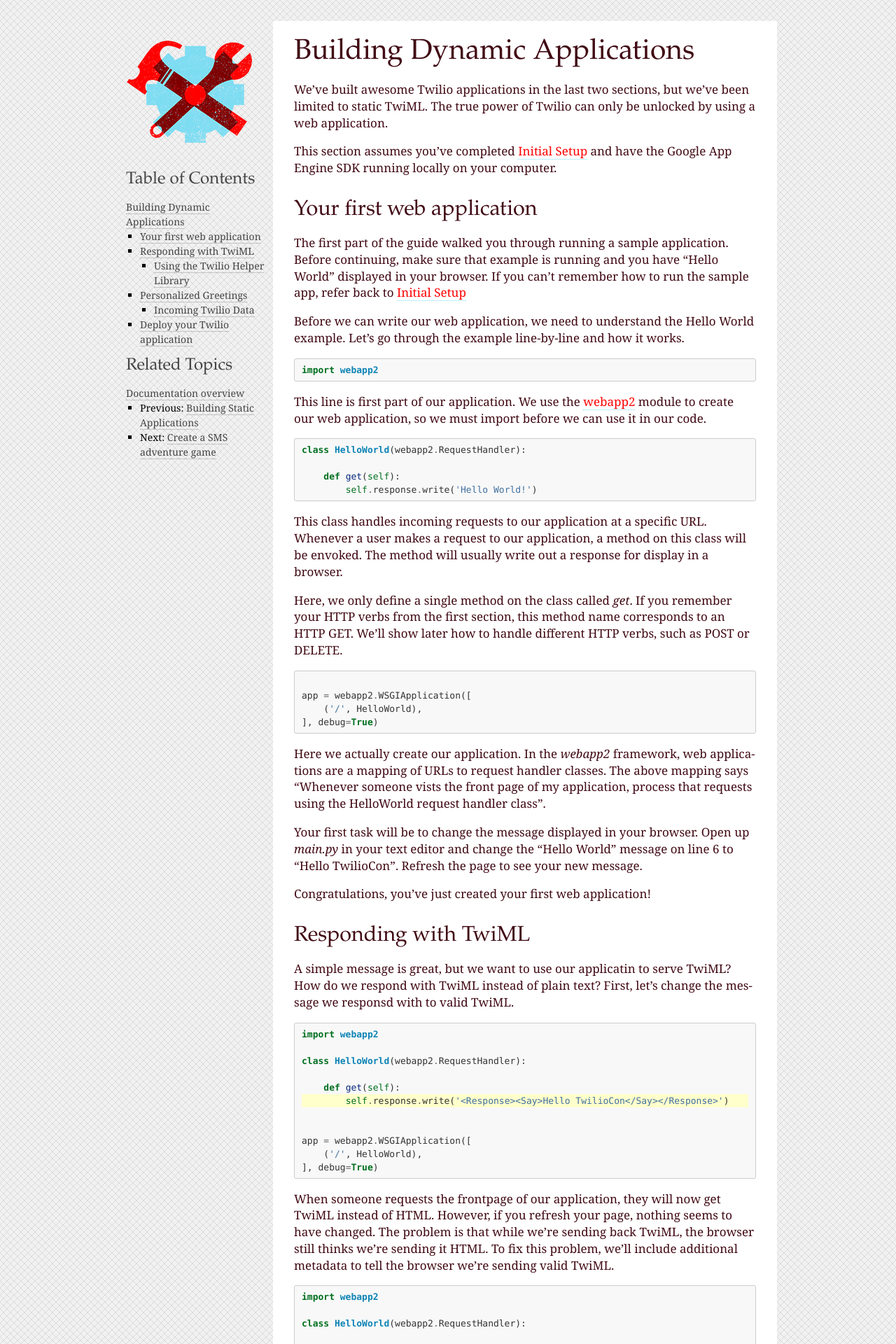
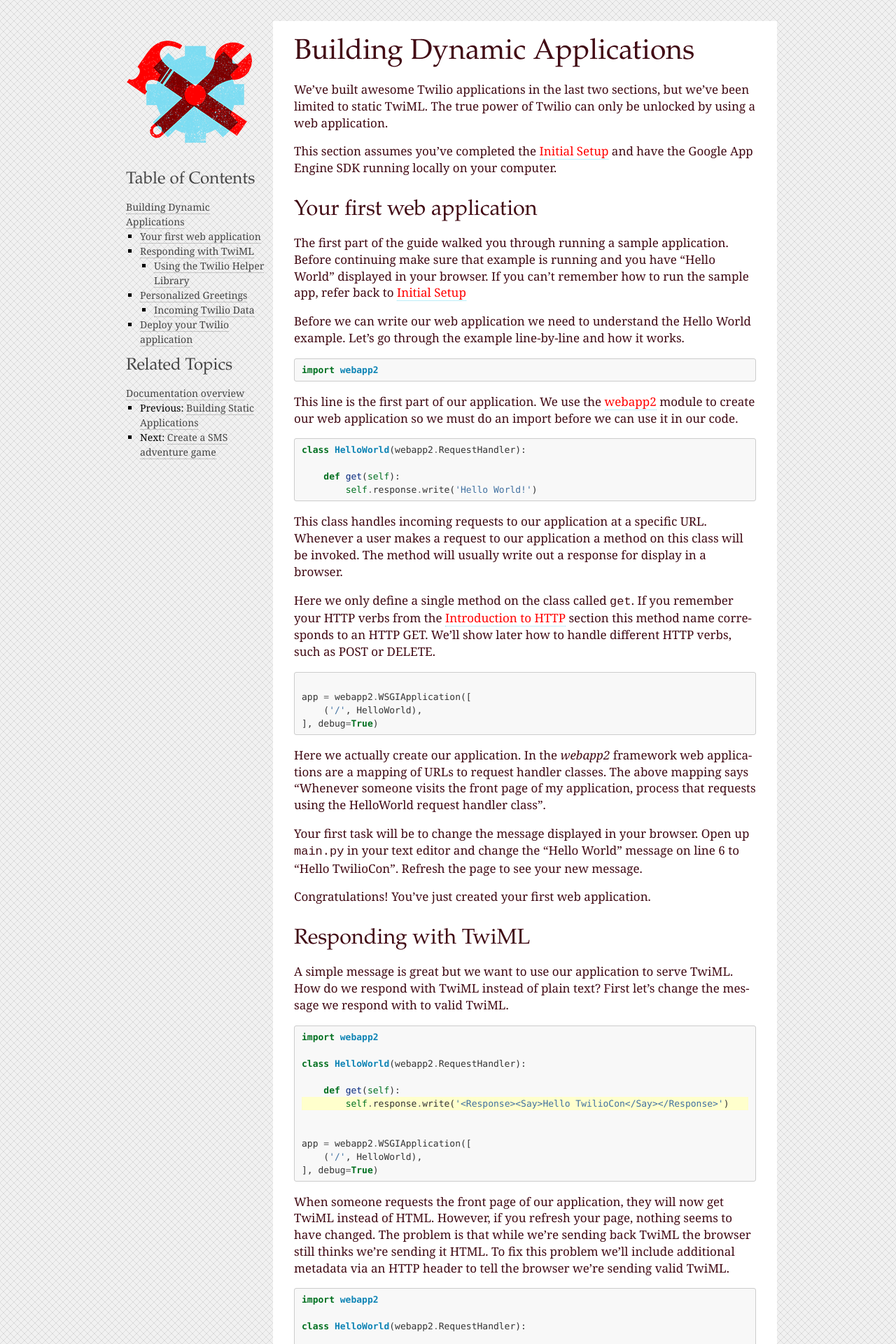
Before and after one commit to twilio/workshop, a Sphinx documentation site: the page built from docs/dynamic_apps.rst, in a window 1280 px wide. Shown: the top 1920 px of the page at 70% size. Built offline with Sphinx 7.4.7, drawn with Linux system fonts in a browser that asks for light colours; some of the changed text lies outside the part shown.

Commit message:
Minor fixes and tweaks

```diff
--- a/docs/_themes/flask/static/flasky.css_t
+++ b/docs/_themes/flask/static/flasky.css_t
@@ -284,15 +284,24 @@
 }
 
 table.docutils {
-    border: 1px solid #888;
+    border: 1px solid #CCC;
     -moz-box-shadow: 2px 2px 4px #eee;
     -webkit-box-shadow: 2px 2px 4px #eee;
     box-shadow: 2px 2px 4px #eee;
 }
 
 table.docutils td, table.docutils th {
-    border: 1px solid #888;
+    border: 1px solid #CCC;
     padding: 0.25em 0.7em;
+}
+
+table.docutils th {
+	background-color: #F8F8F8;
+}
+
+table.docutils td {
+	padding: 0.5em 0.7em;
+	font-size: 0.9em;
 }
 
 table.field-list, table.footnote {
--- a/docs/_themes/flask_small/static/flasky.css_t
+++ b/docs/_themes/flask_small/static/flasky.css_t
@@ -210,15 +210,24 @@
 }
 
 table.docutils {
-    border: 1px solid #888;
+    border: 1px solid #CCC;
     -moz-box-shadow: 2px 2px 4px #eee;
     -webkit-box-shadow: 2px 2px 4px #eee;
     box-shadow: 2px 2px 4px #eee;
 }
 
 table.docutils td, table.docutils th {
-    border: 1px solid #888;
+    border: 1px solid #CCC;
     padding: 0.25em 0.7em;
+}
+
+table.docutils th {
+	background-color: #F8F8F8;
+}
+
+table.docutils td {
+	padding: 0.5em 0.7em;
+	font-size: 0.9em;
 }
 
 table.field-list, table.footnote {
--- a/docs/custom_twiml.rst
+++ b/docs/custom_twiml.rst
@@ -123,7 +123,7 @@
 
 Click on the error to see more detail.
 
-The Debugger lets you know where in your application, Twilio ran into an error.
+The Debugger lets you know where in your application Twilio ran into an error.
 This page is broken down into two sections.
 
 - The `Request <http://www.twilio.com/docs/api/twiml/twilio_request>`_ section
--- a/docs/dynamic_apps.rst
+++ b/docs/dynamic_apps.rst
@@ -7,19 +7,19 @@
 been limited to static TwiML. The true power of Twilio can only be unlocked by
 using a web application.
 
-This section assumes you've completed :ref:`setup` and have the Google App Engine
+This section assumes you've completed the :ref:`setup` and have the Google App Engine
 SDK running locally on your computer.
 
 Your first web application
 --------------------------
 
 The first part of the guide walked you through running a sample application.
-Before continuing, make sure that example is running and you have "Hello World"
+Before continuing make sure that example is running and you have "Hello World"
 displayed in your browser. If you can't remember how to run the sample app,
 refer back to :ref:`setup`
 
 
-Before we can write our web application, we need to understand the Hello World
+Before we can write our web application we need to understand the Hello World
 example. Let's go through the example line-by-line and how it works.
 
 .. literalinclude:: ../main.py
@@ -27,45 +27,43 @@
    :lines: 1
 
 
-This line is first part of our application. We use the `webapp2
-<http://webapp-improved.appspot.com/>`_ module to create our web application,
-so we must import before we can use it in our code.
+This line is the first part of our application. We use the `webapp2
+<http://webapp-improved.appspot.com/>`_ module to create our web application
+so we must do an import before we can use it in our code.
 
 .. literalinclude:: ../main.py
    :language: python
    :lines: 3-6
 
 This class handles incoming requests to our application at a specific URL.
-Whenever a user makes a request to our application, a method on this class will
-be envoked. The method will usually write out a response for display in a
+Whenever a user makes a request to our application a method on this class will
+be invoked. The method will usually write out a response for display in a
 browser.
 
-Here, we only define a single method on the class called `get`. If you remember
-your HTTP verbs from the first section, this method name corresponds to an HTTP
-GET. We'll show later how to handle different HTTP verbs, such as POST or
+Here we only define a single method on the class called ``get``. If you remember
+your HTTP verbs from the :ref:`http` section this method name corresponds to an HTTP GET. We'll show later how to handle different HTTP verbs, such as POST or
 DELETE.
 
 .. literalinclude:: ../main.py
    :language: python
    :lines: 8-
 
-Here we actually create our application. In the `webapp2` framework, web
+Here we actually create our application. In the `webapp2` framework web
 applications are a mapping of URLs to request handler classes. The above
-mapping says "Whenever someone vists the front page of my application, process
+mapping says "Whenever someone visits the front page of my application, process
 that requests using the HelloWorld request handler class".
 
 Your first task will be to change the message displayed in your browser. Open
-up `main.py` in your text editor and change the "Hello World" message on line 6
-to "Hello TwilioCon". Refresh the page to see your new message.
+up ``main.py`` in your text editor and change the "Hello World" message on line 6 to "Hello TwilioCon". Refresh the page to see your new message.
 
-Congratulations, you've just created your first web application!
+Congratulations! You've just created your first web application.
 
 Responding with TwiML
 ---------------------
 
-A simple message is great, but we want to use our applicatin to serve TwiML?
-How do we respond with TwiML instead of plain text?  First, let's change the
-message we responsd with to valid TwiML.
+A simple message is great but we want to use our application to serve TwiML.
+How do we respond with TwiML instead of plain text?  First let's change the
+message we respond with to valid TwiML.
 
 .. code-block:: python
    :emphasize-lines: 6
@@ -82,11 +80,11 @@
        ('/', HelloWorld),
    ], debug=True)
 
-When someone requests the frontpage of our application, they will now get TwiML
+When someone requests the front page of our application, they will now get TwiML
 instead of HTML. However, if you refresh your page, nothing seems to have
-changed. The problem is that while we're sending back TwiML, the browser still
-thinks we're sending it HTML. To fix this problem, we'll include additional
-metadata to tell the browser we're sending valid TwiML.
+changed. The problem is that while we're sending back TwiML the browser still
+thinks we're sending it HTML. To fix this problem we'll include additional
+metadata via an HTTP header to tell the browser we're sending valid TwiML.
 
 .. code-block:: python
    :emphasize-lines: 6
@@ -135,7 +133,7 @@
    ], debug=True)
 
 
-When you refresh your page, nothing should look different. The helper library
+When you refresh your page nothing should look different. The helper library
 code we just wrote is equivalent to the static TwiML we had before. Let's
 explain what the added code is actually doing.
 
@@ -190,14 +188,14 @@
 
 
 Now visit your page. You'll see the message "Hello " without a name. To add a
-name to your message, add a parameter to your URL.
+name to your message add a parameter to your URL.
 
 .. code-block:: bash
 
     http://localhost:8080/?From=+5005550000
 
-Whenever an HTTP request is sent to your application, it includes data in query
-string and body of the request. The line we added
+Whenever an HTTP request is sent to your application it includes data in query
+string and body of the request. The code we added when constructing the Say verb pulls the named request parameter from either a POST or GET request parameter.
 
 .. code-block:: python
 
```
Also changed, not shown: other parts of docs/dynamic_apps.rst (+22 -20 lines), docs/static_apps.rst (+14 -13 lines), docs/voting.rst (+15 -16 lines).
